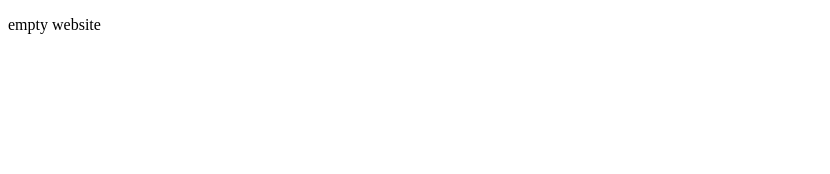
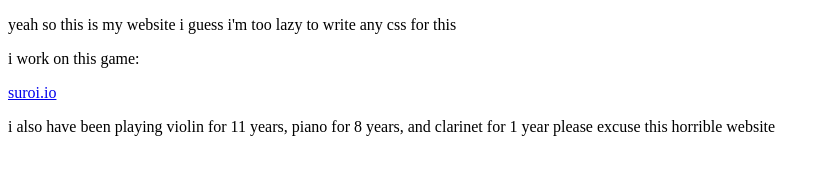
Before and after one commit to 1092384/1092384.github.io, a plain HTML site: page index.html in a window 1280 px wide. Shown: the whole page, without its empty margins (0-830 px from the left). Drawn offline with Linux system fonts and the light colour scheme.

Commit message:
Update index.html

```diff
--- a/index.html
+++ b/index.html
@@ -1,4 +1,18 @@
 <!doctype html>
 <html lang="en">
-<p>empty website</p>
+<p>yeah so this is my website i guess
+
+i'm too lazy to write any css for this</p>
+
+<p> i work on this game:</p> <a href="https://suroi.io">suroi.io</a>
+<p>
+i also have been playing violin for 11 years, piano for 8 years, and clarinet for 1 year
+
+
+  please excuse this horrible website
+  </p>
+
+
+
+
 </html>
```
